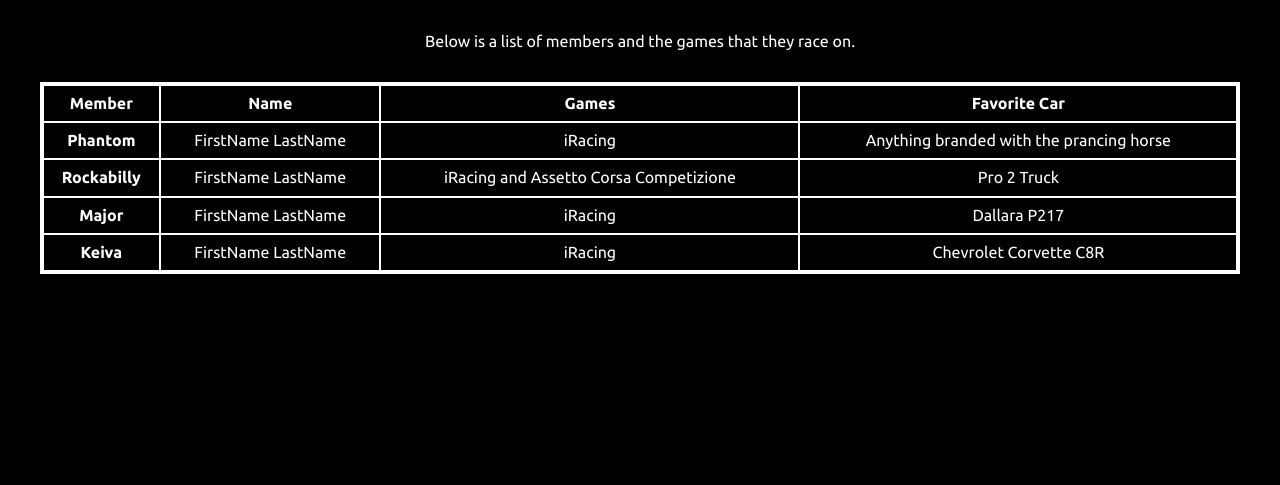
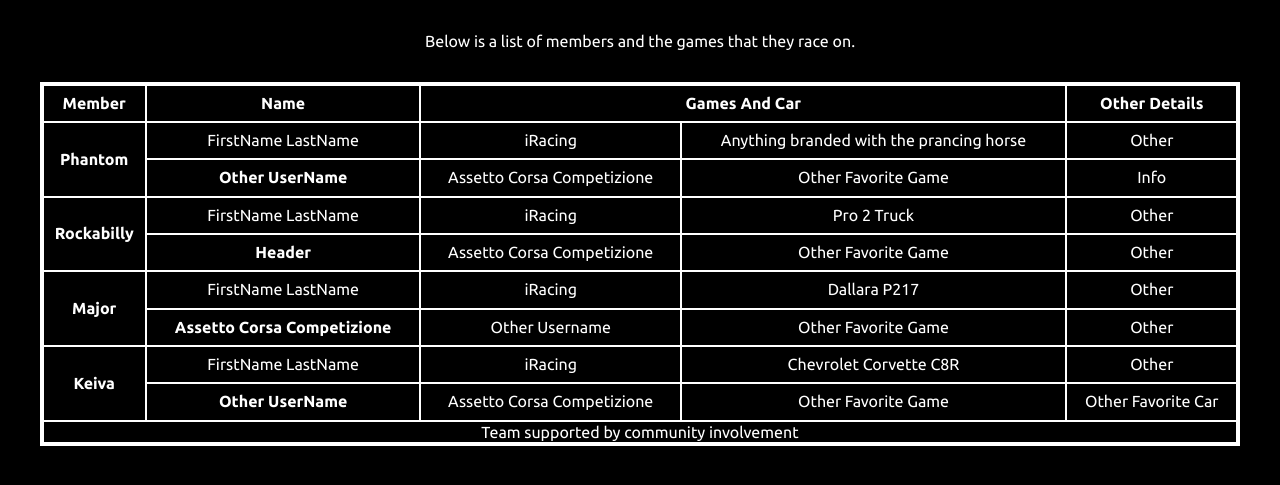
Before and after one commit to jblommel123/ClassFinalProject, a website: page members.html in a window 1280 px wide. Shown: the part 297-782 px from the top of the page. Drawn offline with Linux system fonts and the light colour scheme.

Commit message:
minor changes with meta

```diff
--- a/members.html
+++ b/members.html
@@ -4,7 +4,8 @@
     <meta charset="UTF-8">
     <meta http-equiv="X-UA-Compatible" content="IE=edge">
     <meta name="viewport" content="width=device-width, initial-scale=1.0">
-    <title>Video Library</title>
+    <meta name="keywords" content="Eclipse Racing, Racing, iRacing, eSports, signup">
+    <title>Membership</title>
     <link rel="stylesheet" href="css/index.css">
 </head>
 <body>
@@ -24,52 +25,100 @@
    </section>
 
    <table>
+       <caption>
+
+       </caption>
        <thead>
         <tr>
             <th>Member</th>
             <th>Name</th>
-            <th>Games</th>
-            <th>Favorite Car</th>
+            <th colspan="2">Games And Car</th>
+            <th colspan="">Other Details</th>
         </tr>
        </thead>
        <tbody>
         <tr>
-            <th>
+            <th rowspan="2">
                 Phantom
             </th>
             <td>FirstName LastName</td>
             <td>iRacing</td>
             <td>Anything branded with the prancing horse</td>
+            <td>Other</td>
         </tr>
         <tr>
             <th>
+                Other UserName
+            </th>
+            <td>Assetto Corsa Competizione</td>
+            <td>Other Favorite Game</td>
+            <td>Info</td>
+        </tr>
+        <tr>
+            <th rowspan="2">
                 Rockabilly
             </th>
             <td>FirstName LastName</td>
-            <td>iRacing and Assetto Corsa Competizione</td>
+            <td>iRacing </td>
             <td>Pro 2 Truck</td>
+            <td>Other</td>
         </tr>
         <tr>
             <th>
+                Header
+            </th>
+            <td>Assetto Corsa Competizione</td>
+            <td>Other Favorite Game</td>
+            <td>Other</td>
+        </tr>
+        <tr>
+            <th rowspan="2">
                 Major
             </th>
             <td>
                 FirstName LastName
             </td>
-            <td>iRacing</td>
+            <td colspan="1" rowspan="1">iRacing</td>
             <td>
                 Dallara P217
+            </td>
+            <td>
+                Other
             </td>
         </tr>
         <tr>
             <th>
+                Assetto Corsa Competizione
+            </th>
+            <td>Other Username</td>
+            <td>Other Favorite Game</td>
+            <td>Other</td>
+        </tr>
+        <tr>
+            <th rowspan="2">
                 Keiva
             </th>
             <td>FirstName LastName</td>
             <td>iRacing</td>
             <td>Chevrolet Corvette C8R</td>
+            <td>Other</td>
+        </tr>
+        <tr>
+            <th>
+                Other UserName
+            </th>
+            <td>Assetto Corsa Competizione</td>
+            <td>Other Favorite Game</td>
+            <td>Other Favorite Car</td>
         </tr>
        </tbody>
+       <tfoot>
+           <tr>
+               <td colspan="5">Team supported by community involvement</td>
+
+           </tr>
+
+       </tfoot>
    </table>
 </body>
 </html>
```
